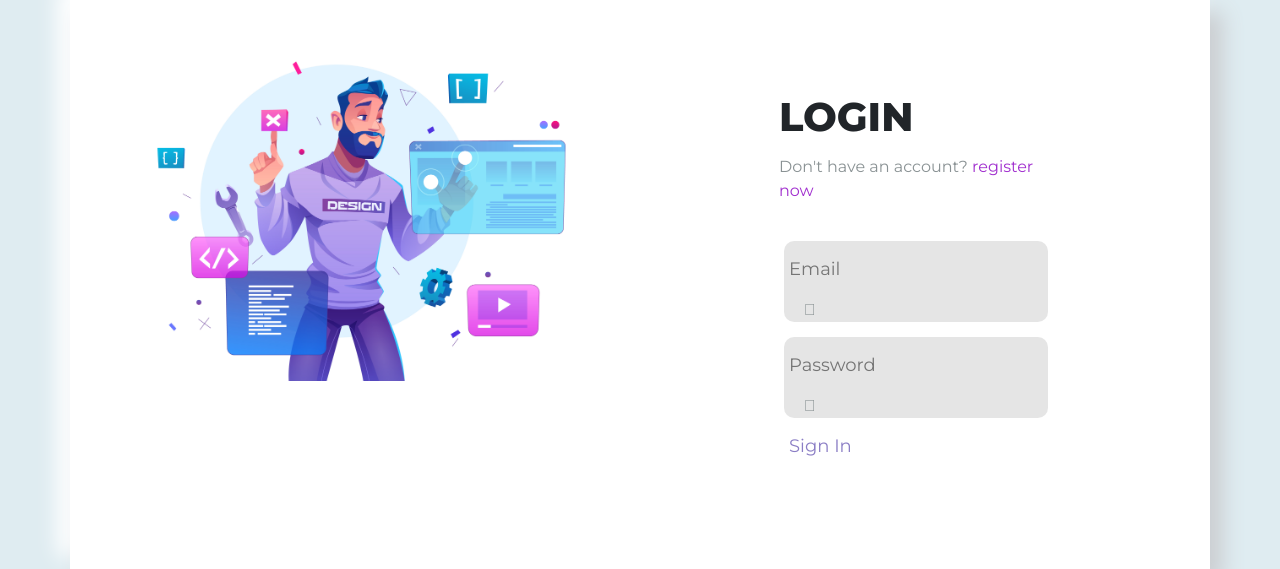
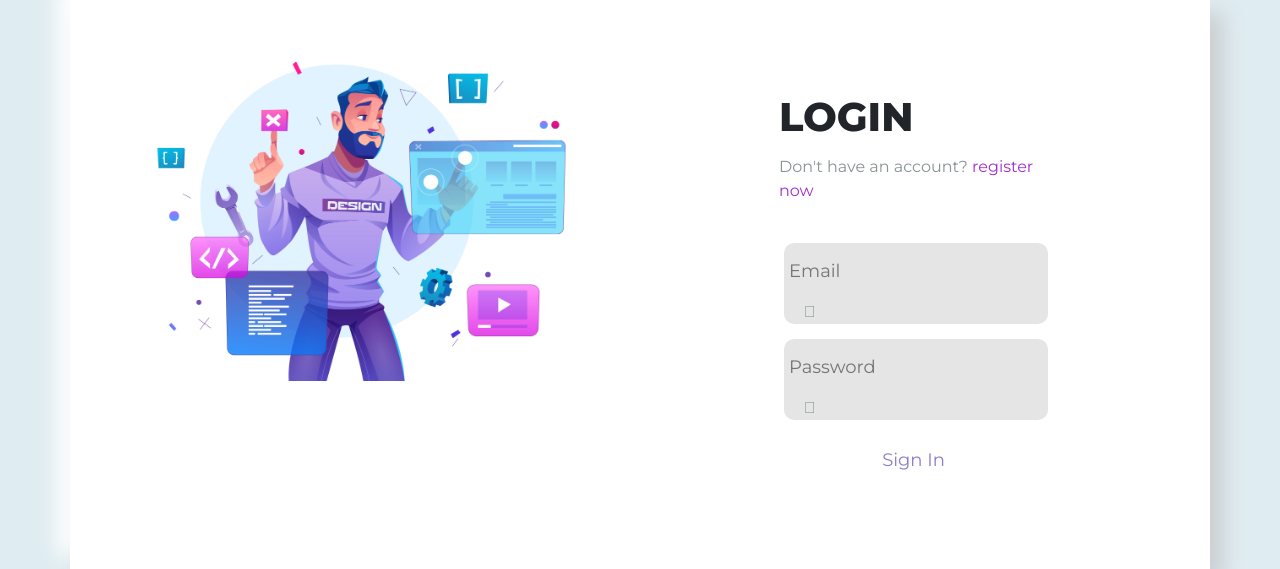
Before and after one commit to NirmallyaMitra/URL-Shortner, a PHP site: page / in a window 1280 px wide. Shown: the part 51-620 px from the top of the page. Run offline with PHP 8.4, Linux system fonts and the light colour scheme; some libraries are stand-ins or nearby versions; some web fonts are replaced.

Commit message:
Login UI Done

```diff
--- a/CSS/Login.css
+++ b/CSS/Login.css
@@ -37,7 +37,7 @@ body {
 }
 .fields {
   width: 100%;
-  padding: 18px 5px 5px 5px;
+  padding: 20px 5px 5px 5px;
 }
 .fields input {
   border: none;
--- a/index.php
+++ b/index.php
@@ -2,6 +2,7 @@
 <html>
 <head>
 	<meta charset="utf-8">
+	<meta http-equiv="X-UA-Compatible" content="IE=edge" />
 	<meta name="viewport" content="width=device-width, initial-scale=1">
 
 	<!-- CSS Stylesheet-->
@@ -25,7 +26,7 @@
     		<div class="row">
           		<div class="img-body col-lg-6">
             	<!-- image body -->
-            		<img src="images/man.jpg" alt="" class="man" />
+            		<img src="images/man.jpg" alt="man" class="man" />
           		</div>
           		<div class="img-body col-lg-1"></div>
 
@@ -39,7 +40,6 @@
                 			Don't have an account? <a href="register.html">register now</a>
               			</div>
               			<div class="fields">
-              				<form method="POST" action="PHP/login.php">
                 			<div class="mail">
                   				<input type="mail" class="user-input" placeholder="Email" />
                   				<i class="fad fa-envelope"></i>
@@ -49,8 +49,7 @@
                   				<input type="" class="pass-input" placeholder="Password" />
                   				<i class="fad fa-lock"></i>
                 			</div>
-	                			<input type="submit" value="Sign In"
-                			</form>
+                			<input type="submit" value="Sign In" class="BUTTON">
               			</div>
             		</div>
           		</div>
```
Lines whose indentation alone changed are shown as unchanged.
